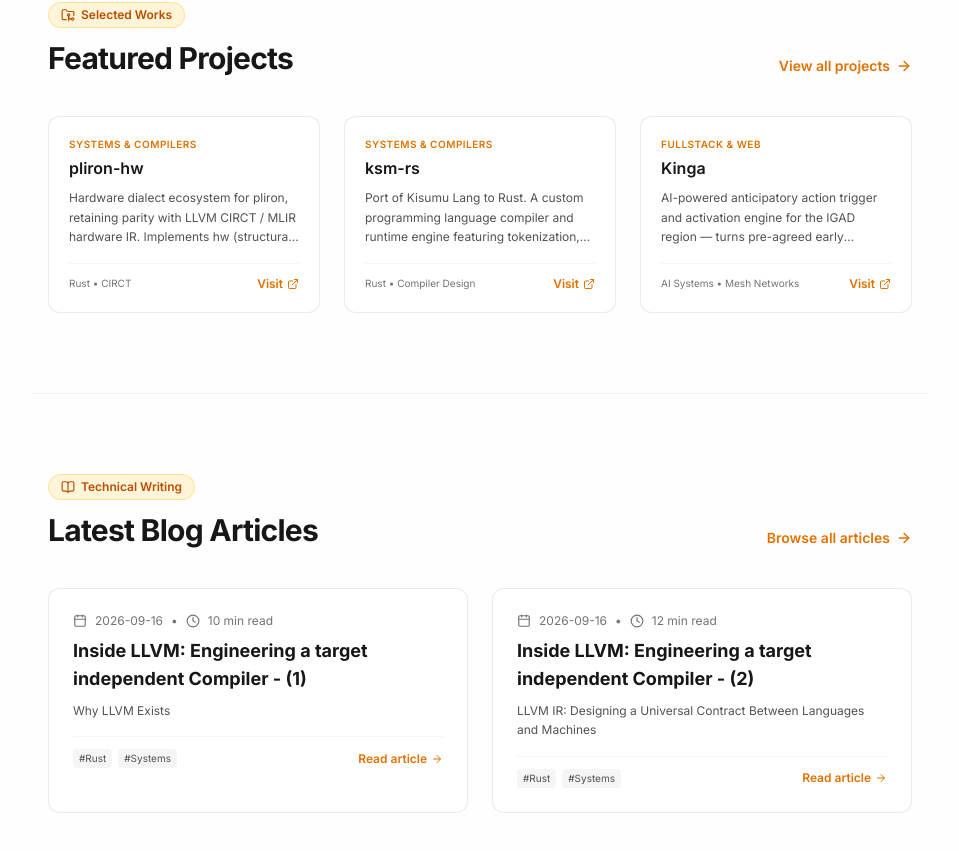
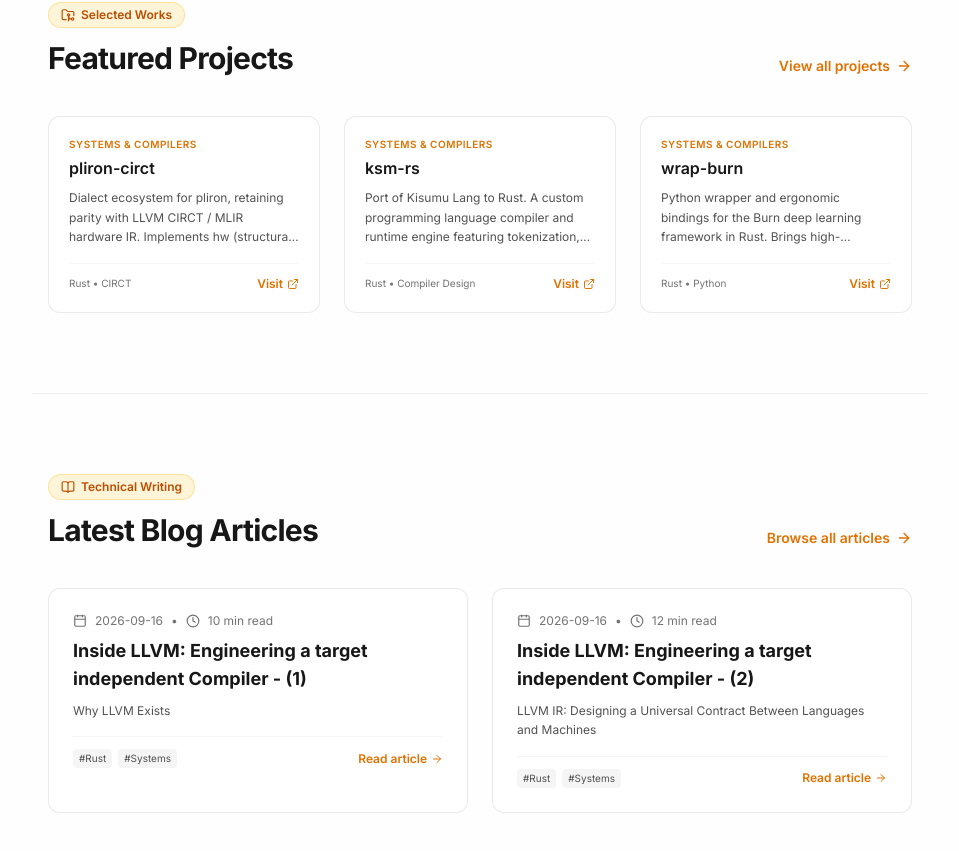
Before and after one commit to KwachOjunga/KwachOjunga.github.io, a Next.js app: page / in a window 1280 px wide. Shown: the part 2129-2980 px from the top of the page, without its empty margins (160-1119 px from the left). Built offline with nearby package versions, Linux system fonts and the light colour scheme.

Commit message:
update: reflect changes in links and project names

```diff
--- a/src/data/projects.ts
+++ b/src/data/projects.ts
@@ -5,17 +5,17 @@ export interface Project {
   link: string;
   github?: string;
   featured: boolean;
-  category: "Systems & Compilers" | "Fullstack & Web" | "DevOps & Cloud" | "Embedded & Hardware";
+  category: "Systems & Compilers" | "Fullstack & Web" | "DevOps & Cloud" | "Embedded & Hardware" | "CLI & Tools";
   date?: string;
 }
 
 export const projects: Project[] = [
   {
-    title: "pliron-hw",
-    description: "Hardware dialect ecosystem for pliron, retaining parity with LLVM CIRCT / MLIR hardware IR. Implements hw (structural netlists and modules), comb (combinational logic), seq (clocked state and registers), and sv (SystemVerilog emission) dialects in Rust.",
+    title: "pliron-circt",
+    description: "Dialect ecosystem for pliron, retaining parity with LLVM CIRCT / MLIR hardware IR. Implements hw (structural netlists and modules), comb (combinational logic), seq (clocked state and registers), and sv (SystemVerilog emission) dialects in Rust.",
     tech: ["Rust", "CIRCT", "MLIR", "Hardware IR", "SystemVerilog", "Compiler Design"],
-    link: "https://github.com/KwachOjunga/pliron-hw",
-    github: "https://github.com/KwachOjunga/pliron-hw",
+    link: "https://github.com/KwachOjunga/pliron-circt",
+    github: "https://github.com/KwachOjunga/pliron-circt",
     featured: true,
     category: "Systems & Compilers",
     date: "2026"
@@ -36,7 +36,7 @@ export const projects: Project[] = [
     tech: ["AI Systems", "Mesh Networks", "Distributed Systems", "IoT", "Anticipatory Action"],
     link: "https://github.com/KwachOjunga/kinga",
     github: "https://github.com/KwachOjunga/kinga",
-    featured: true,
+    featured: false,
     category: "Fullstack & Web",
     date: "2026"
   },
@@ -46,7 +46,7 @@ export const projects: Project[] = [
     tech: ["SystemVerilog", "RISC-V", "Digital Design", "FPGA", "Hardware Architecture"],
     link: "https://github.com/KwachOjunga/HaDes-V",
     github: "https://github.com/KwachOjunga/HaDes-V",
-    featured: true,
+    featured: false,
     category: "Embedded & Hardware",
     date: "2026"
   },
@@ -86,8 +86,8 @@ export const projects: Project[] = [
     tech: ["Rust", "Binary Analysis", "ELF", "CLI", "Systems Programming"],
     link: "https://github.com/KwachOjunga/peek",
     github: "https://github.com/KwachOjunga/peek",
-    featured: false,
-    category: "Systems & Compilers",
+    featured: true,
+    category: "CLI & Tools",
     date: "2026"
   },
   {
@@ -106,7 +106,7 @@ export const projects: Project[] = [
     tech: ["Python", "RISC-V", "ISA Specification", "Automated Parsing"],
     link: "https://github.com/KwachOjunga/map_riscv",
     github: "https://github.com/KwachOjunga/map_riscv",
-    featured: false,
+    featured: true,
     category: "Systems & Compilers",
     date: "2026"
   },
```
